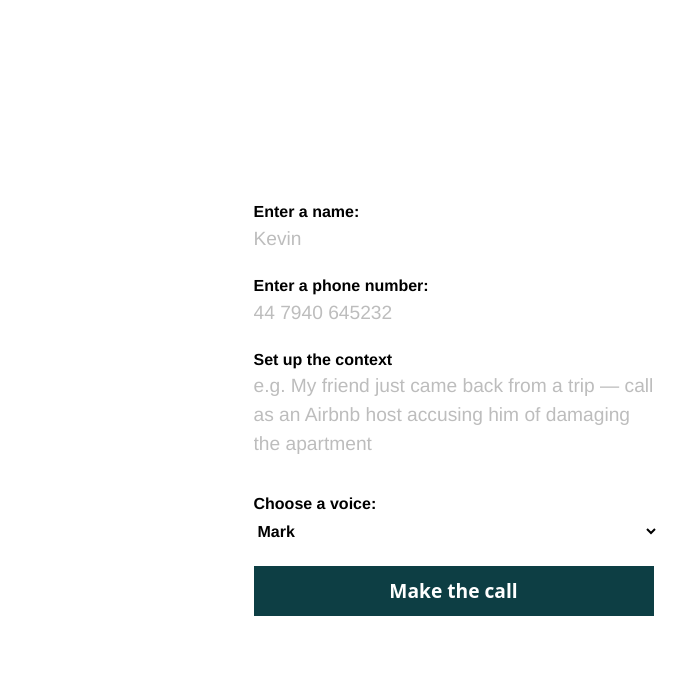
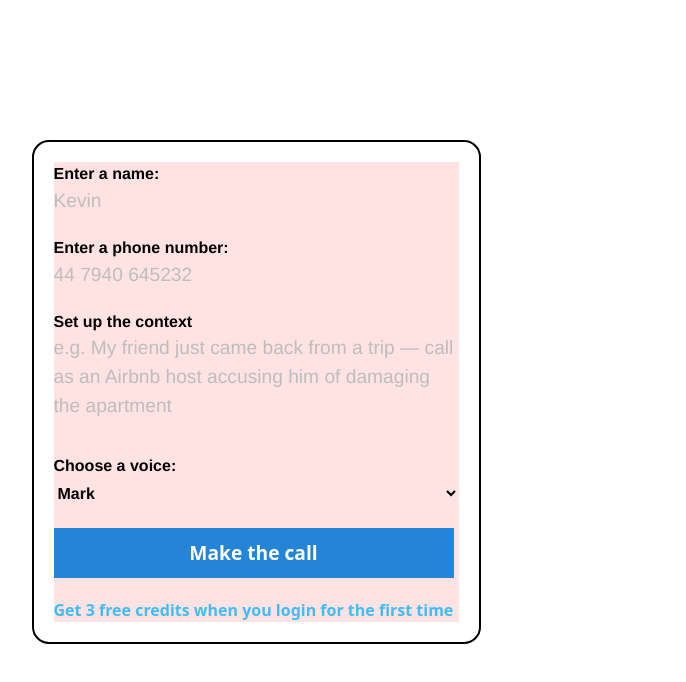
Before and after one commit to ntadili/prank-caller-ui, a React (Vite) app: page / in a window 1280 px wide. Shown: the top 682 px of the page, without its empty margins (384-1070 px from the left). Built offline with nearby package versions, Linux system fonts and the light colour scheme; no server answers; the database is empty.

Commit message:
Implement Supabase session check on load to determine user authentication state

```diff
--- a/src/components/PrankPage/PrankForm.jsx
+++ b/src/components/PrankPage/PrankForm.jsx
@@ -4,11 +4,12 @@ import InfoBox from "./ui/InfoBox";
 import DrowdownVoices from "./ui/DropdownVoices";
 import SubmitCallButton from "./ui/SubmitCallButton";
 import Credits from "./ui/Credits";
-import { LoginForm } from "../loginForm/login-form";
 import AuthWrapper from "../loginForm/AuthWrapper";
 
+import { createClient } from '@supabase/supabase-js';
+import LogOutbutton from "./ui/LogOutButton";
+
 // supabase connect
-import { createClient } from '@supabase/supabase-js';
 const supabaseUrl = import.meta.env.VITE_SUPABASE_URL;
 const supabaseKey = import.meta.env.VITE_SUPABASE_ANON_KEY;
 const supabase = createClient(supabaseUrl, supabaseKey);
@@ -17,11 +18,11 @@ const supabase = createClient(supabaseUrl, supabaseKey);
 
 const formContainerStyle = {
   maxWidth: "100%",
-  height: "77vh",
-  paddingTop: "200px",
-
-  marginLeft: "400px",
-  borderRadius: "17px"
+  height: "auto",
+  marginTop: "140px",
+  padding: "20px",
+  borderRadius: "17px",
+  border: "solid 2px black"
 }
 
 const formStyle = {
@@ -49,10 +50,43 @@ function PrankForm() {
   // to set the value to true once clicked. Then this will trigger the if statement
   // inside the <LoginForm /> and will update its Tailwind class to visible.
   const [showLogin, setShowLogin] = useState(false);
+
   const handleClick = (e) => {
-    setShowLogin(true);
+    // if (isUserAuthenticated) {
+      setShowLogin(true);
+    // }    This if statement is implemented inline in the component.
   };
 
+
+  // ---------------------------------------------
+  // AUTHENTICATION LOGIC (supabase docs reference link here: https://supabase.com/docs/guides/auth/passwords?queryGroups=flow&flow=implicit)
+  // POSSIBLE CHANGE: Maybe transfer the auth logic to the backend and fetch the isisUserAuthenticated from express instead
+  const [formColor, setFormColor] = useState('bg-grey-200');
+  const [showLogOutButton, setShowLogOutButton] = useState(false)
+  const [isUserAuthenticated, setIsUserAuthenticated] = useState(false)
+
+  useEffect(() => {
+    async function signInWithEmail() {
+      const { data, error } = await supabase.auth.getSession();
+      if (data.session) {
+        setFormColor("bg-green-100");
+        setShowLogOutButton(true);
+        setIsUserAuthenticated(true);
+        console.log(data, `IS THIS USER AUTHENTICATED?: ${isUserAuthenticated}`);
+      } else {
+        setFormColor("bg-red-100");
+        setIsUserAuthenticated(false)
+        console.log(`IS THIS USER AUTHENTICATED?: ${isUserAuthenticated}`);
+      }
+    }
+    signInWithEmail();
+  }, [])
+
+
+
+
+  // ---------------------------------------------
+  // START OF THE FORM LOGIC
   const [name, setName] = useState('');
   const [number, setNumber] = useState('');
   const [prompt, setPrompt] = useState('');
@@ -74,6 +108,18 @@ function PrankForm() {
     fetchCreditCount();
   }, [])
 
+  // ------------------------------------------
+  // update the credits content for the Credits.jsx
+  const [creditsInfo, setCreditsInfo] = useState("Get 3 free credits when you login for the first time");
+  useEffect(() =>{
+    if (isUserAuthenticated) {
+      setCreditsInfo(`You have: ${credits} credits left`)
+    }
+  }, )
+
+
+  // ------------------------------------------
+  // SUBMIT CALL TO THE SERVER
   const handleSubmit = (e) => {
     e.preventDefault();
     const callDetails = {name, number, prompt, voice};
@@ -107,7 +153,7 @@ function PrankForm() {
 
     <div className="form-container" style={formContainerStyle}>
 
-      <form onClick={handleClick} style={formStyle} onSubmit={handleSubmit}>
+      <form className={`${formColor}`} onClick={isUserAuthenticated ? undefined : handleClick} style={formStyle} onSubmit={handleSubmit}>
 
         <InfoBox style={formElements} value={name} id={"name"} name={"name"} placeholder={"Kevin"} content={"Enter a name:"} setValue={setName}/>
 
@@ -119,12 +165,13 @@ function PrankForm() {
 
         <SubmitCallButton onClick={() => setCredits(credits)}/>
 
-        <Credits credits={credits}/>
+        <Credits content={creditsInfo} credits={credits}/>
 
       </form>
 
+      {showLogOutButton && <LogOutbutton />}
+
     </div>
-
 
   </div>
   )
--- a/src/components/PrankPage/styles/FormElements.css
+++ b/src/components/PrankPage/styles/FormElements.css
@@ -53,14 +53,14 @@
   height: 50px;
   cursor: pointer;
   border: none;
-  background-color: rgb(13, 62, 68);
+  background-color: rgb(36, 132, 215);
   font-size: 1.2rem;
   font-weight: 700;
   color: white;
   /* animation: 2s ease-in; no era así */
 }
 #submitCall:hover{
-  background-color: rgb(9, 45, 50);
+  background-color: rgb(148, 173, 228);
 
 }
 #submitCall::after{
@@ -69,6 +69,7 @@
 
 .credits{
   color: rgb(63, 188, 250);
-  font-weight: 700;
+  font-weight: 600;
+  font-size: 16px;
   font-family: system-ui, -apple-system, BlinkMacSystemFont, 'Segoe UI', Roboto, Oxygen, Ubuntu, Cantarell, 'Open Sans', 'Helvetica Neue', sans-serif;
 }
```
Also changed, not shown: notes.txt.
